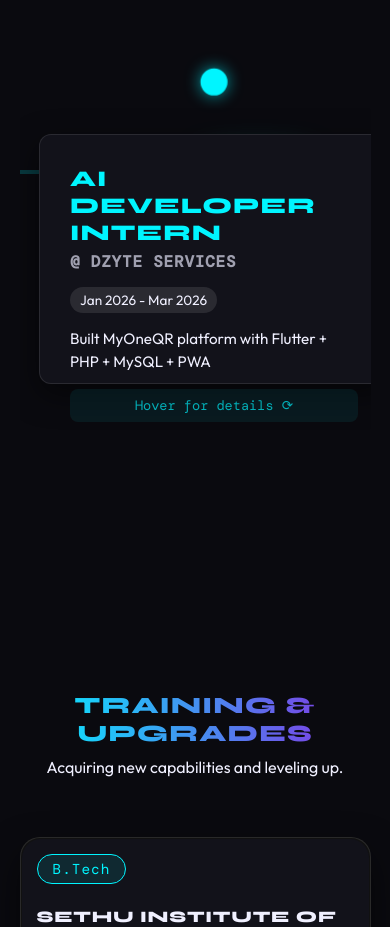
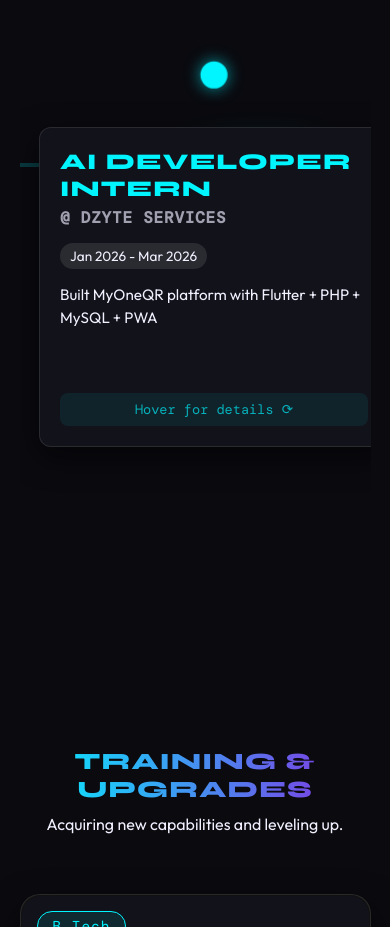
Before and after one commit to Deerajyuvarajan10/Deerajyuvarajan10.github.io, a React (Vite) app: page / in a window 390 px wide. Shown: the part 3900-4827 px from the top of the page. Built offline with nearby package versions, Linux system fonts and the light colour scheme.

Commit message:
alignment changes-2

```diff
--- a/src/components/Experience/Experience.css
+++ b/src/components/Experience/Experience.css
@@ -178,6 +178,14 @@
     padding: 8px;
     border-radius: 8px;
   }
+
+  .flip-card-container {
+    height: 320px;
+  }
+
+  .flip-card-front, .flip-card-back {
+    padding: 20px;
+  }
 }
 
 .flip-card-back h4 {
```
